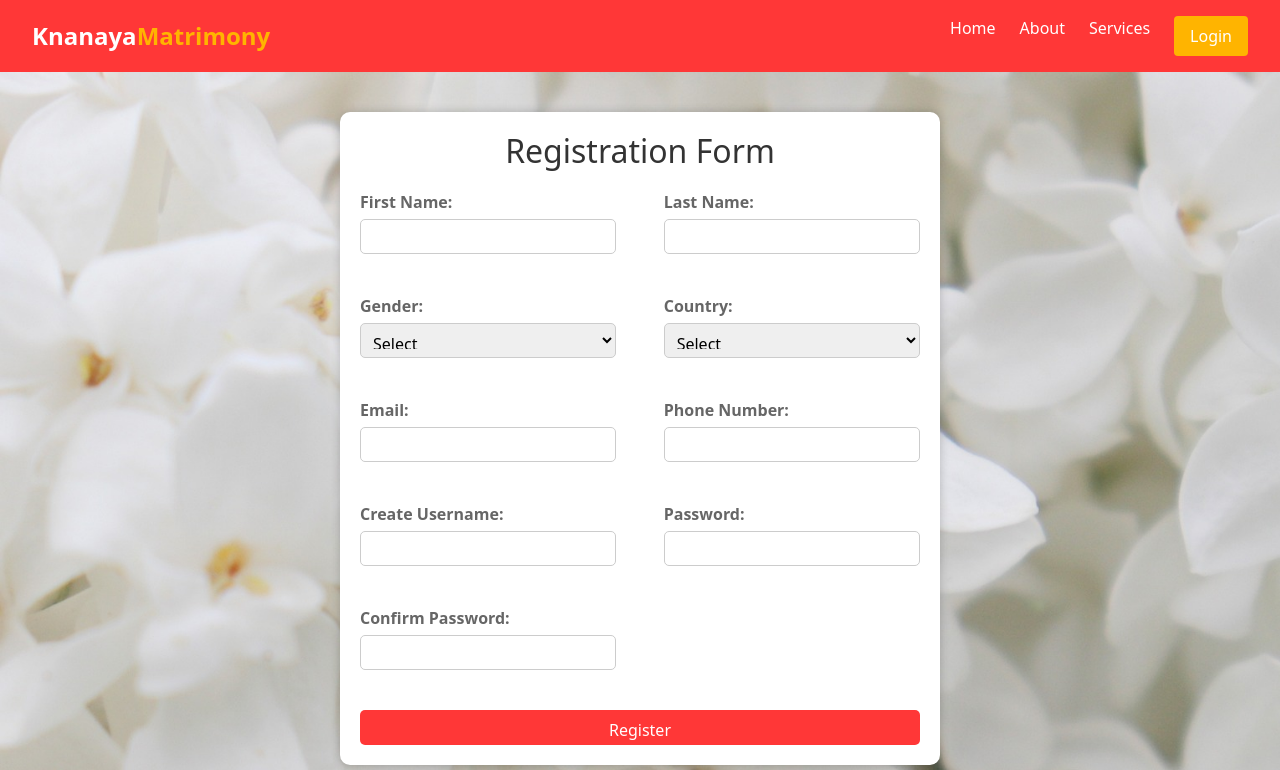
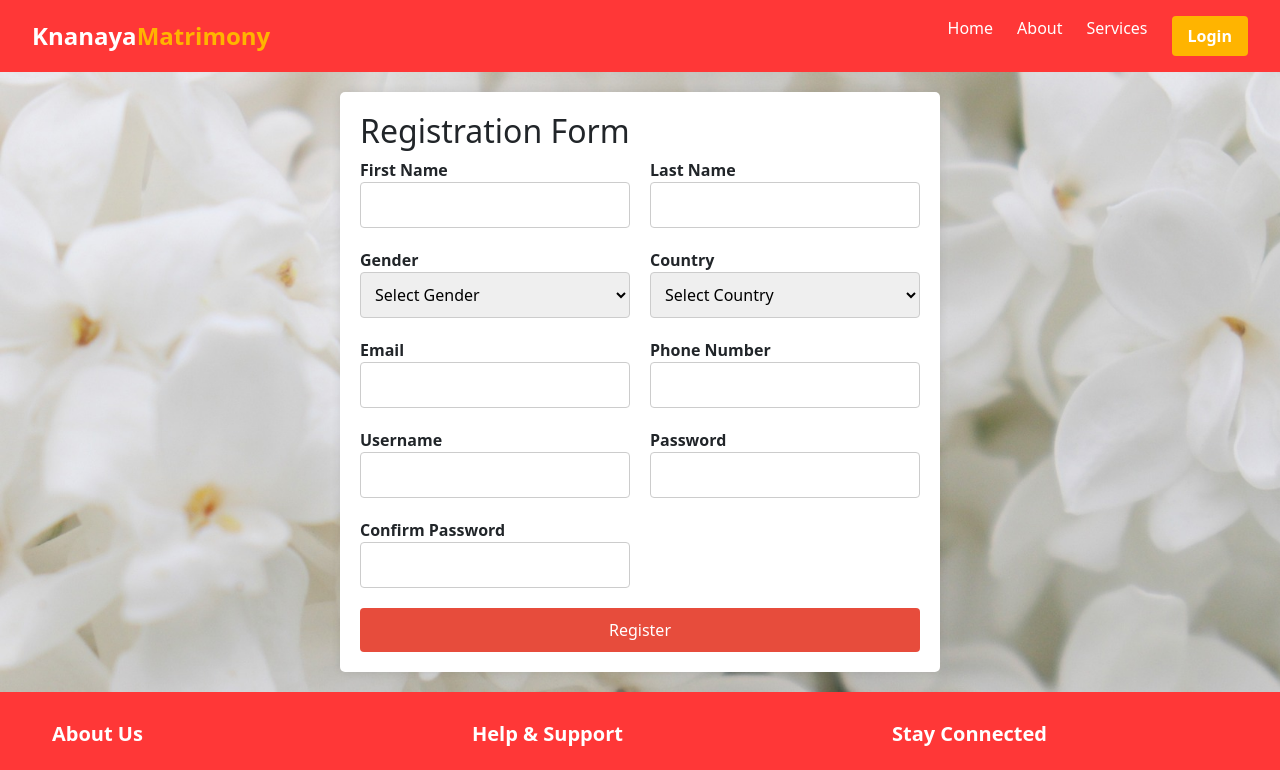
Before and after one commit to stratosfullstack/matrimony-sample, an Angular app: page /register in a window 1280 px wide. Shown: the top 770 px of the page. Built offline with nearby package versions, Linux system fonts and the light colour scheme.

Commit message:
form updation & login - header

```diff
--- a/src/app/header/header.component.html
+++ b/src/app/header/header.component.html
@@ -7,7 +7,7 @@
       <li><a href="#">Home</a></li>
       <li><a href="#">About</a></li>
       <li><a href="#">Services</a></li>
-      <li><button type="button" class="login-signup"><a routerLink="">Login</a></button></li>
+      <li><a routerLink=""><button type="button" class="login-signup">Login</button></a></li>
     </ul>
   </nav>
   <div class="hamburger">
--- a/src/app/register/register.component.css
+++ b/src/app/register/register.component.css
@@ -1,137 +1,65 @@
+/* CSS Styles */
 body {
     font-family: Arial, sans-serif;
     background-color: #f2f2f2;
+    padding: 20px;
 }
 
 .container {
+    background-color: white;
+    padding: 20px;
+    border-radius: 5px;
+    box-shadow: 0 0 10px rgba(0, 0, 0, 0.1);
     max-width: 600px;
-    margin: 40px auto;
-    padding: 20px;
-    background-color: #fff;
-    border-radius: 10px;
-    box-shadow: 0 0 10px rgba(0, 0, 0, 0.2);
+    margin: 20px auto;
+    /* Add margin-top and margin-bottom */
 }
 
-h2 {
-    text-align: center;
+.form-group {
+    display: grid;
+    grid-template-columns: repeat(2, 1fr);
+    grid-gap: 20px;
     margin-bottom: 20px;
-    color: #333;
 }
 
-.row {
-    display: flex;
-    justify-content: space-between;
-    margin-bottom: 15px;
-    flex-wrap: wrap;
+.form-group label {
+    font-weight: bold;
 }
 
-.col-6 {
-    flex-basis: 48%;
-    margin-bottom: 15px;
+.form-group input,
+.form-group select {
+    width: 100%;
+    padding: 10px;
+    border: 1px solid #ccc;
+    border-radius: 4px;
+    box-sizing: border-box;
 }
 
-label {
-    display: block;
-    margin-bottom: 5px;
-    font-weight: bold;
-    color: #666;
+.form-group input[type="password"] {
+    font-family: monospace;
 }
 
-input,
-select {
+button {
+    background-color: #e74c3c;
+    color: white;
+    padding: 10px 20px;
+    border: none;
+    border-radius: 4px;
+    cursor: pointer;
     width: 100%;
-    height: 35px;
-    padding: 8px;
-    margin-bottom: 10px;
-    border: 1px solid #ccc;
-    border-radius: 5px;
 }
 
-input:focus,
-select:focus {
-    border: 1px solid #aaa;
-    box-shadow: 0 0 5px rgba(0, 0, 0, 0.1);
+button:hover {
+    background-color: #c0392b;
 }
 
-button[type="submit"] {
-    width: 100%;
-    height: 35px;
-    background-color: #ff3737;
-    color: #fff;
-    padding: 8px;
-    border: none;
-    border-radius: 5px;
-    cursor: pointer;
-    transition: background-color 0.3s;
-}
-
-button[type="submit"]:hover {
-    background-color: #ff6666;
-}
-
-/* Responsive design */
-
-@media (max-width: 768px) {
+@media (max-width: 600px) {
     .container {
-        margin: 20px auto;
-        padding: 15px;
+        margin: 0 auto;
+        /* Remove top and bottom margin for responsive view */
     }
 
-    .row {
-        flex-direction: column;
-    }
-
-    .col-6 {
-        flex-basis: 100%;
-        margin-bottom: 10px;
+    .form-group {
+        grid-template-columns: 1fr;
     }
 }
-
-@media (max-width: 480px) {
-    .container {
-        padding: 10px;
-    }
-
-    .row {
-        margin-bottom: 10px;
-    }
-
-    input,
-    select {
-        height: 30px;
-        padding: 5px;
-    }
-
-    button[type="submit"] {
-        height: 30px;
-        padding: 5px;
-    }
-}
-
-/* Additional styles for better responsive design */
-
-@media (max-width: 320px) {
-    .container {
-        width: 90%;
-        padding: 5px;
-    }
-
-    .row {
-        margin-bottom: 5px;
-    }
-
-    .col-6 {
-        margin-bottom: 5px;
-    }
-
-    input,
-    select {
-        height: 25px;
-        padding: 3px;
-    }
-
-    button[type="submit"] {
-        height: 25px;
-        padding: 3px;
-    }
-}
--- a/src/app/register/register.component.html
+++ b/src/app/register/register.component.html
@@ -1,123 +1,59 @@
 <app-header></app-header>
-<!-- <div class="container">
-    <h2 class="form-title">Registration Form</h2>
-    <form>
-        <div class="row">
-            <div class="col-md-6">
-                <div class="form-group">
-                    <label for="firstName">First Name:</label>
-                    <input type="text" id="firstName" name="firstName" required>
-                </div>
-                <div class="form-group">
-                    <label for="lastName">Last Name:</label>
-                    <input type="text" id="lastName" name="lastName" required>
-                </div>
-                <div class="form-group">
-                    <label for="email">Email:</label>
-                    <input type="email" id="email" name="email" required>
-                </div>
-                <div class="form-group">
-                    <label for="phone">Phone Number:</label>
-                    <input type="tel" id="phone" name="phone" required>
-                </div>
-            </div>
-            <div class="col-md-6">
-                <div class="form-group">
-                    <label for="username">Create Username:</label>
-                    <input type="text" id="username" name="username" required>
-                </div>
-                <div class="form-group">
-                    <label for="password">Password:</label>
-                    <input type="password" id="password" name="password" required>
-                </div>
-                <div class="form-group">
-                    <label for="confirmPassword">Confirm Password:</label>
-                    <input type="password" id="confirmPassword" name="confirmPassword" required>
-                </div>
-                <div class="form-group">
-                    <label for="gender">Gender:</label>
-                    <select id="gender" name="gender" required>
-                        <option value="">Select</option>
-                        <option value="male">Male</option>
-                        <option value="female">Female</option>
-                        <option value="other">Other</option>
-                    </select>
-                </div>
-                <div class="form-group">
-                    <label for="country">Country:</label>
-                    <select id="country" name="country" required>
-                        <option value="">Select</option>
-                        <option value="USA">USA</option>
-                        <option value="Canada">Canada</option>
-                        <option value="UK">UK</option>
-                        <option value="India">India</option>
-                        <option value="Other">Other</option>
-                    </select>
-                </div>
-            </div>
-        </div>
-        <button class="btn" type="submit">Register</button>
-    </form>
-</div> -->
-
-
 <div class="container">
     <h2>Registration Form</h2>
     <form>
-        <div class="row">
-            <div class="col-6">
-                <label for="firstName">First Name:</label>
+        <div class="form-group">
+            <div>
+                <label for="firstName">First Name</label>
                 <input type="text" id="firstName" name="firstName" required>
             </div>
-            <div class="col-6">
-                <label for="lastName">Last Name:</label>
+            <div>
+                <label for="lastName">Last Name</label>
                 <input type="text" id="lastName" name="lastName" required>
             </div>
         </div>
-        <div class="row">
-            <div class="col-6">
-                <label for="gender">Gender:</label>
+        <div class="form-group">
+            <div>
+                <label for="gender">Gender</label>
                 <select id="gender" name="gender" required>
-                    <option value="">Select</option>
+                    <option value="">Select Gender</option>
                     <option value="male">Male</option>
                     <option value="female">Female</option>
                 </select>
             </div>
-            <div class="col-6">
-                <label for="country">Country:</label>
+            <div>
+                <label for="country">Country</label>
                 <select id="country" name="country" required>
-                    <option value="">Select</option>
-                    <option value="usa">USA</option>
-                    <option value="india">India</option>
-                    <option value="uk">UK</option>
-                    <option value="australia">Australia</option>
-                    <option value="canada">Canada</option>
+                    <option value="">Select Country</option>
+                    <option value="">USA</option>
+                    <option value="">INDIA</option>
+                    <!-- Add country options as needed -->
                 </select>
             </div>
         </div>
-        <div class="row">
-            <div class="col-6">
-                <label for="email">Email:</label>
+        <div class="form-group">
+            <div>
+                <label for="email">Email</label>
                 <input type="email" id="email" name="email" required>
             </div>
-            <div class="col-6">
-                <label for="phoneNumber">Phone Number:</label>
-                <input type="tel" id="phoneNumber" name="phoneNumber" required>
+            <div>
+                <label for="phone">Phone Number</label>
+                <input type="tel" id="phone" name="phone" required>
             </div>
         </div>
-        <div class="row">
-            <div class="col-6">
-                <label for="username">Create Username:</label>
+        <div class="form-group">
+            <div>
+                <label for="username">Username</label>
                 <input type="text" id="username" name="username" required>
             </div>
-            <div class="col-6">
-                <label for="password">Password:</label>
+            <div>
+                <label for="password">Password</label>
                 <input type="password" id="password" name="password" required>
             </div>
         </div>
-        <div class="row">
-            <div class="col-6">
-                <label for="confirmPassword">Confirm Password:</label>
+        <div class="form-group">
+            <div>
+                <label for="confirmPassword">Confirm Password</label>
                 <input type="password" id="confirmPassword" name="confirmPassword" required>
             </div>
         </div>
```
